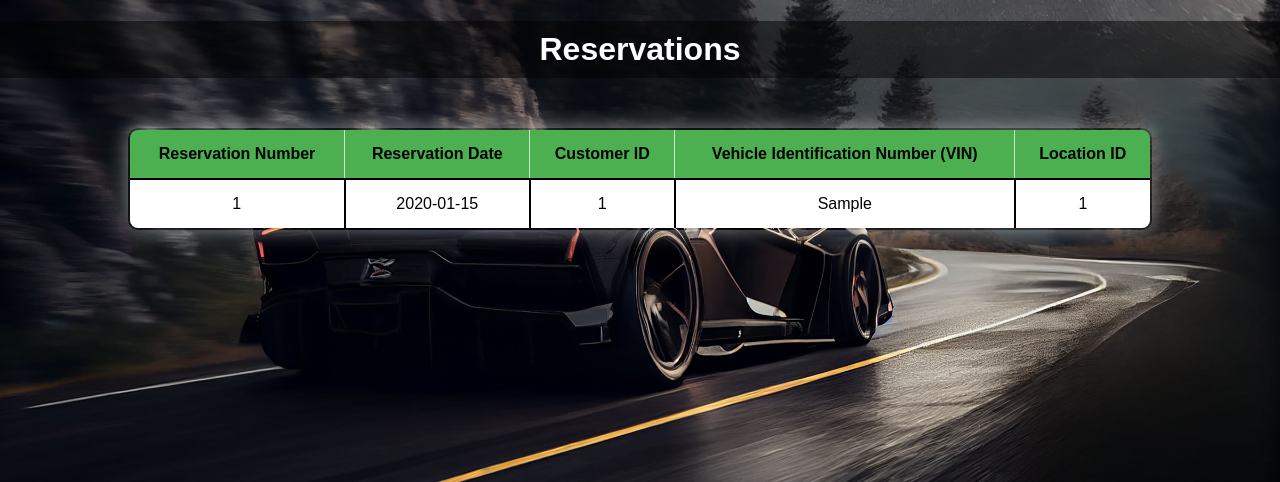
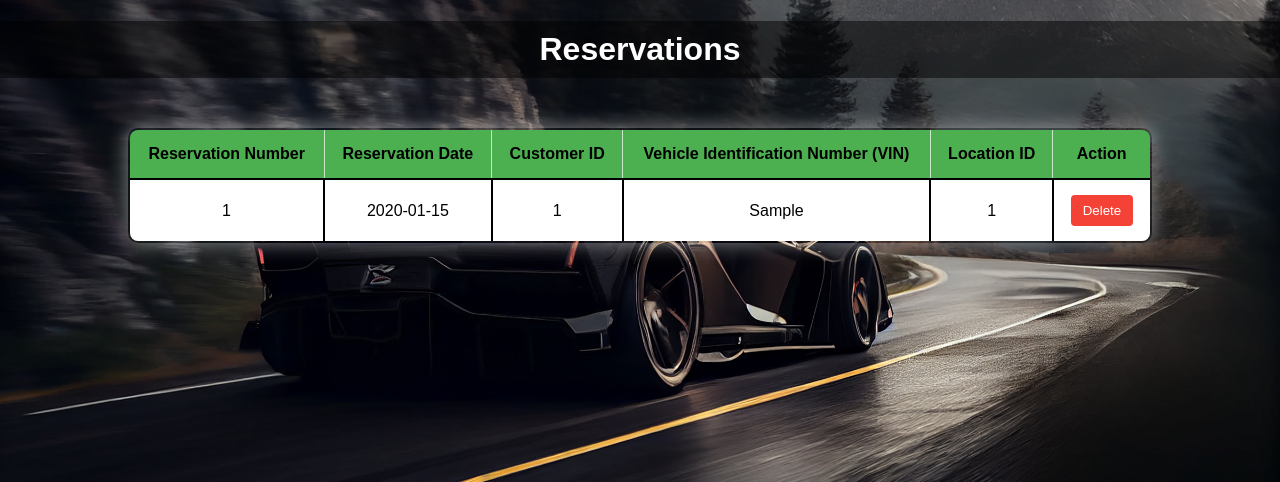
Before and after one commit to Jophin69/CAR-RENTAL-MAIN, a Flask app: page /view_reservations in a window 1280 px wide. Shown: the top 482 px of the page. Run offline with Flask 3, Linux system fonts and the light colour scheme; tables that the repository leaves empty hold one stand-in row (values such as "Sample post").

Commit message:
added delete reservation action

```diff
--- a/Templates/book_cars.html
+++ b/Templates/book_cars.html
@@ -4,6 +4,9 @@
     <title>Book Cars</title>
     <style>
         body {
+            background-image: url('/static/car4.jpg'); /* Replace 'background-image.jpg' with the path to your background image */
+            background-size: cover;
+            background-position: center;
             font-family: Arial, sans-serif;
             background-color: #f2f2f2;
             margin: 0;
--- a/Templates/view_reservations.html
+++ b/Templates/view_reservations.html
@@ -61,6 +61,19 @@
         tr:hover {
             background-color: rgba(255, 255, 255, 0.3);
         }
+
+        .delete-btn {
+            background-color: #f44336; /* Red */
+            color: white;
+            padding: 8px 12px;
+            border: none;
+            border-radius: 4px;
+            cursor: pointer;
+        }
+
+        .delete-btn:hover {
+            background-color: #d32f2f; /* Darker red */
+        }
     </style>
 </head>
 <body>
@@ -72,6 +85,7 @@
             <th>Customer ID</th>
             <th>Vehicle Identification Number (VIN)</th>
             <th>Location ID</th>
+            <th>Action</th>
         </tr>
         {% for reservation in reservations %}
         <tr>
@@ -80,6 +94,11 @@
             <td>{{ reservation.Cid }}</td>
             <td>{{ reservation.VIN }}</td>
             <td>{{ reservation.Loc_id }}</td>
+            <td>
+                <form action="/delete_reservation/{{ reservation.Res_num }}" method="post">
+                    <button type="submit" class="delete-btn">Delete</button>
+                </form>
+            </td>
         </tr>
         {% endfor %}
     </table>
--- a/app.py
+++ b/app.py
@@ -393,6 +393,31 @@ def book_cars():
     return render_template('book_cars.html', cars=cars, locations=locations)
 
 
+# Route for deleting reservations
+@app.route('/delete_reservation/<int:res_num>', methods=['POST'])
+def delete_reservation(res_num):
+    try:
+        conn = mysql.connector.connect(
+            host="localhost",
+            user="root",
+            password="jophin@69",
+            database="car_rental_system"
+        )
+        cursor = conn.cursor()
+        cursor.execute("DELETE FROM reservations WHERE Res_num = %s", (res_num,))
+        conn.commit()
+        conn.close()
+        return redirect('/')
+    except Exception as e:
+        print(f"An error occurred while deleting reservation: {str(e)}")
+        return redirect('/view_reservations')  # Redirect to reservations page even if there's an error
+
+
+
+
+
+
+
 
 if __name__ == '__main__':
     app.run(debug=True)
```
Also changed, not shown: Static/car4.jpg (added).
